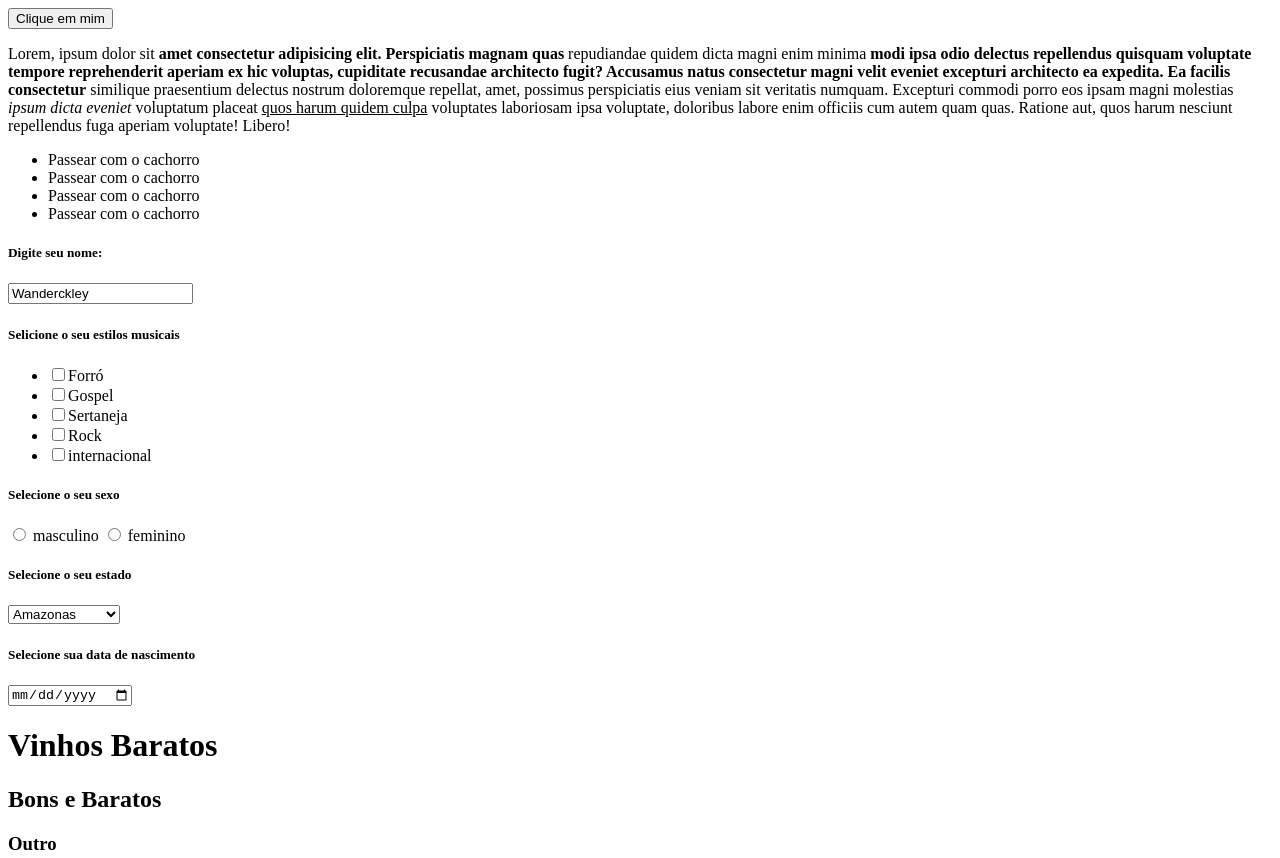
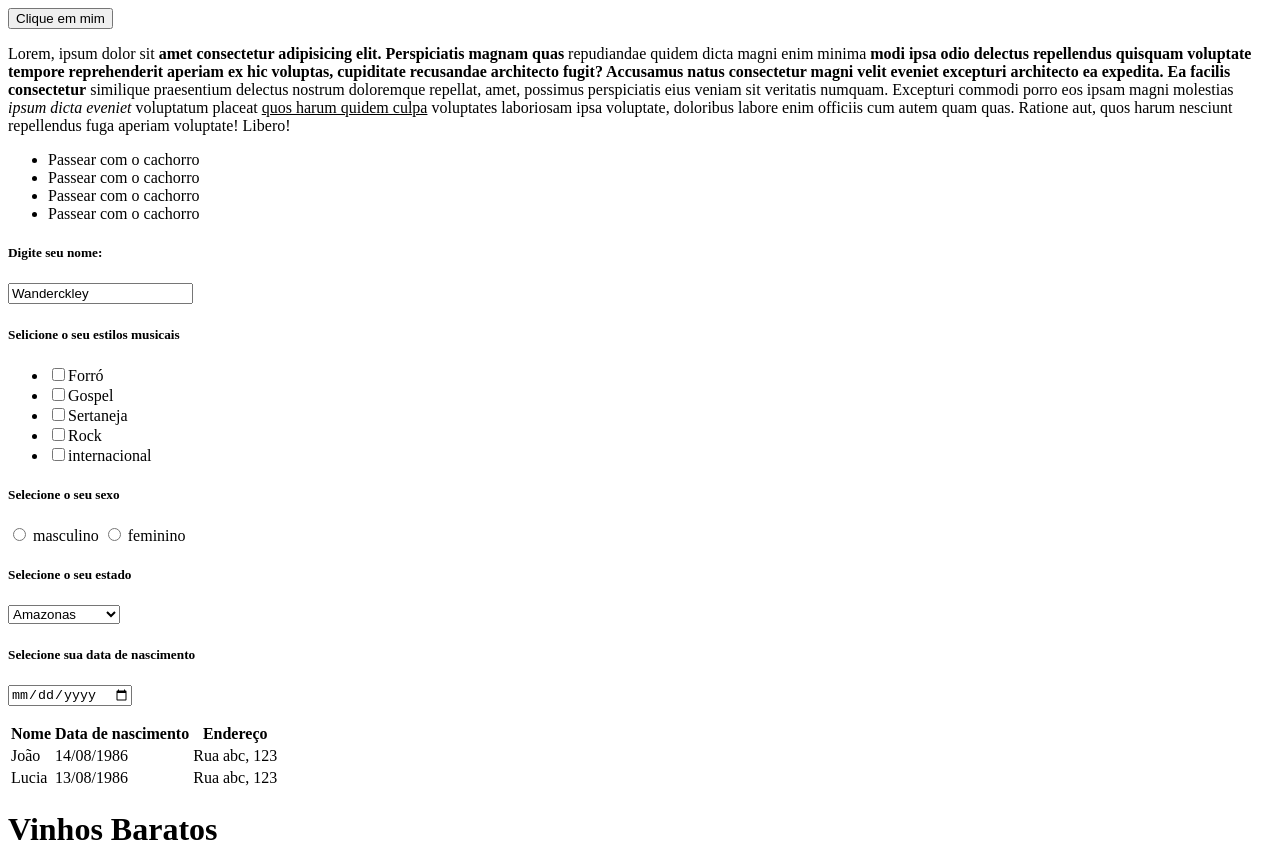
Before and after one commit to WanderckleyOliveira/Curso-html, a plain HTML site: page index.html in a window 1280 px wide. Shown: the top 858 px of the page. Drawn offline with Linux system fonts and the light colour scheme.

Commit message:
comando de criaçaõ de tabela

```diff
--- a/index.html
+++ b/index.html
@@ -51,6 +51,26 @@
 
             <h5>Selecione sua data de nascimento</h5>
             <input type="date">
+<p></p>
+
+        <table>
+            <tr>
+                <th>Nome</th>
+                <th>Data de nascimento</th>
+                <th>Endereço</th>
+            </tr>
+            <tr>
+                <td>João</td>
+                <td>14/08/1986</td>
+                <td>Rua abc, 123</td>
+            </tr>
+            <tr>
+                <td>Lucia</td>
+                <td>13/08/1986</td>
+                <td>Rua abc, 123</td>
+            </tr>
+
+        </table>
 
         <h1>Vinhos Baratos</h1>
             <h2>Bons e Baratos</h2>
```
Also changed, not shown: exercicio.html (+6 -2 lines).
